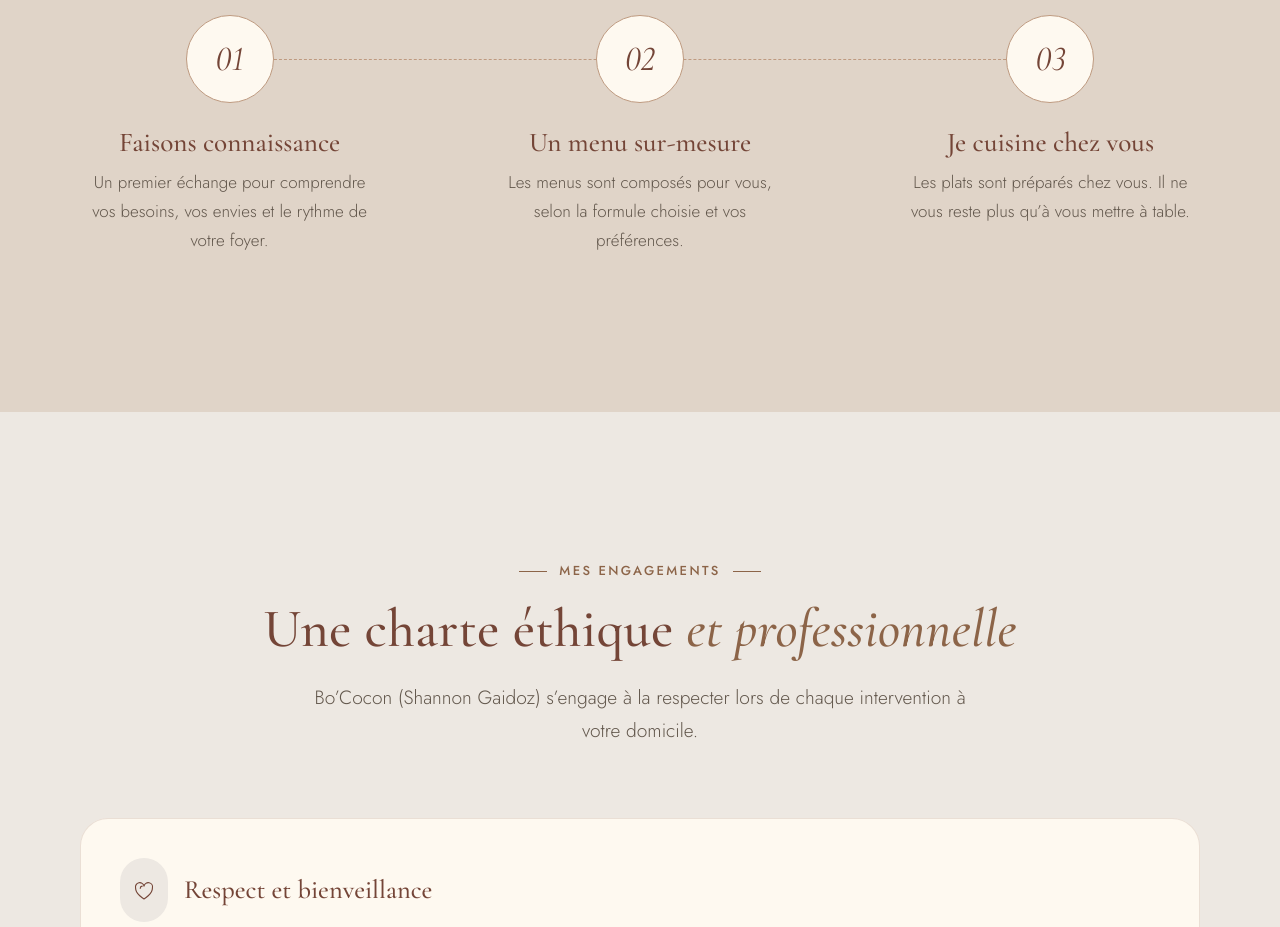
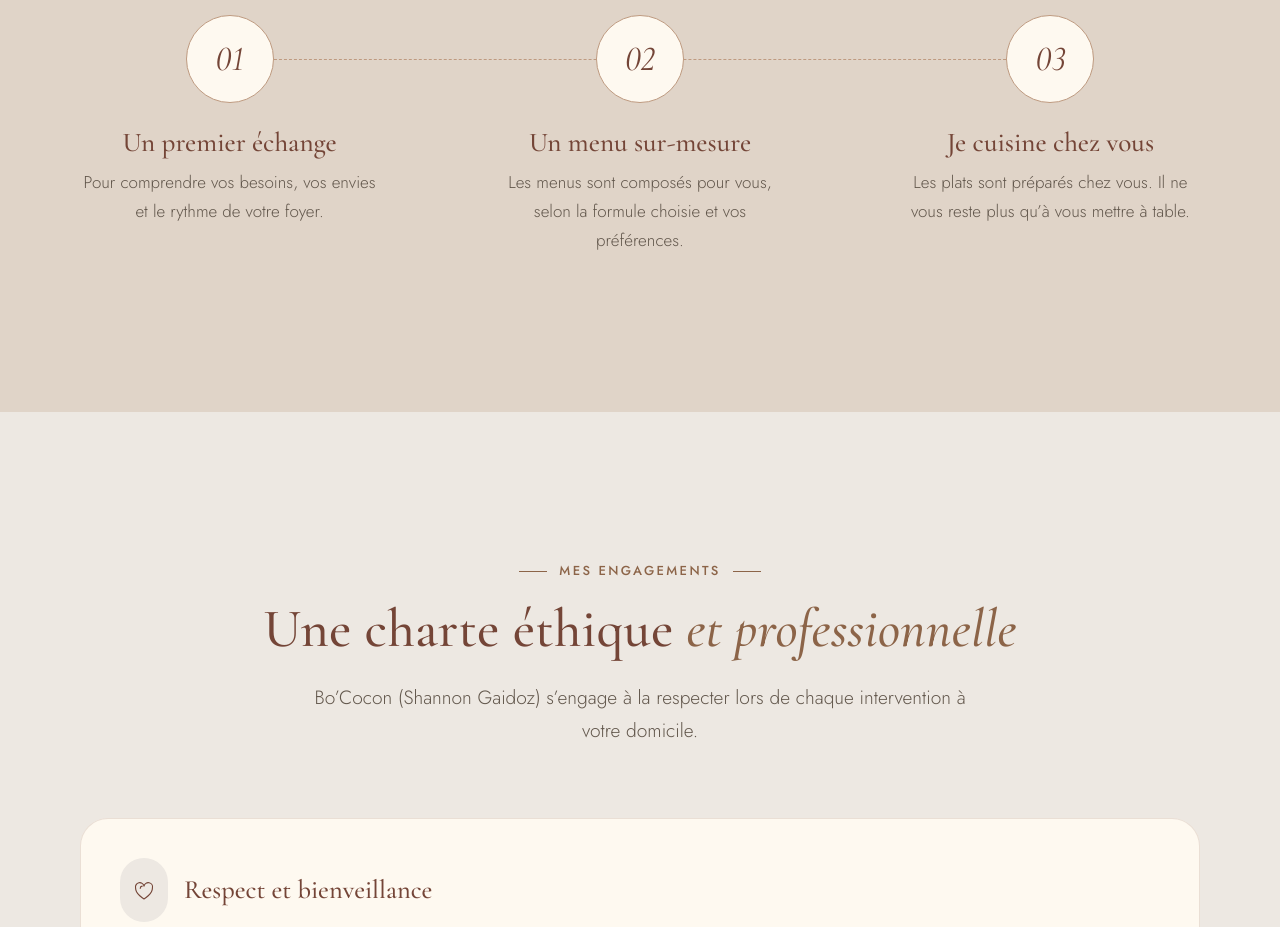
Before and after one commit to NIRIKX/Bo-Cocon, a plain HTML site: page concept.html in a window 1280 px wide. Shown: the part 2060-2987 px from the top of the page. Drawn offline with Linux system fonts and the light colour scheme.

Commit message:
Le déroulé : étape 01 « Un premier échange » (sans « connaissance », au cas où)
Co-Authored-By: Claude Opus 5.5 <noreply@anthropic.com>
Claude-Session: https://claude.ai/code/session_01WKqi2Rt6yW45U1X9h574Ni

```diff
--- a/concept.html
+++ b/concept.html
@@ -234,8 +234,8 @@
         <ol class="steps">
           <li class="step reveal" style="--d:0">
             <span class="step__num" aria-hidden="true">01</span>
-            <h3>Faisons connaissance</h3>
-            <p>Un premier échange pour comprendre vos besoins, vos envies et le rythme de votre foyer.</p>
+            <h3>Un premier échange</h3>
+            <p>Pour comprendre vos besoins, vos envies et le rythme de votre foyer.</p>
           </li>
           <li class="step reveal" style="--d:1">
             <span class="step__num" aria-hidden="true">02</span>
```
Also changed, not shown: pages/concept.html (+2 -2 lines), 1 other file.
